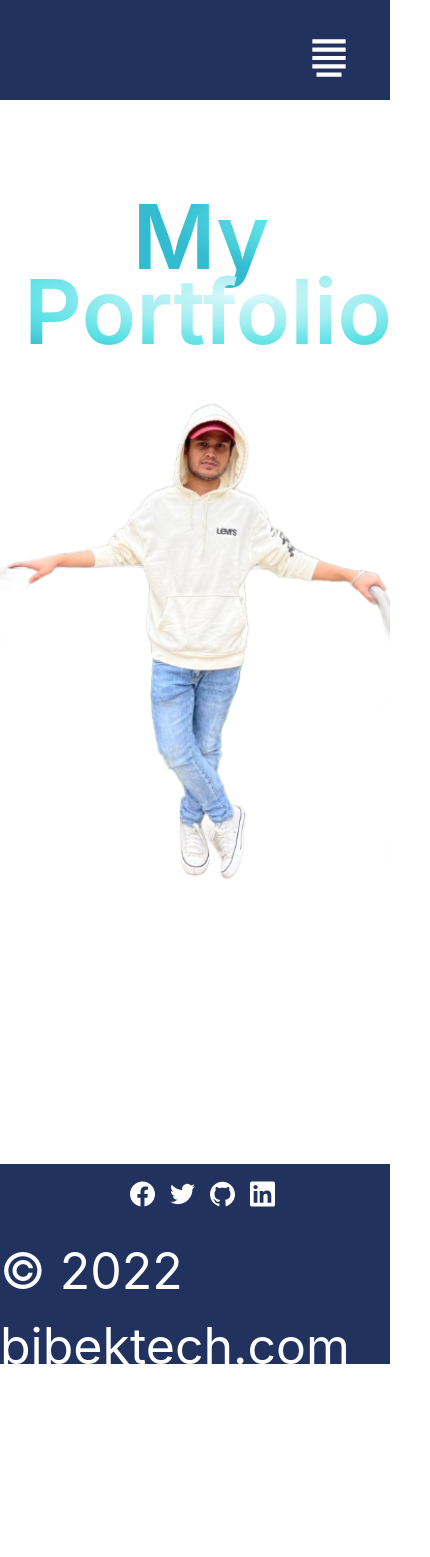
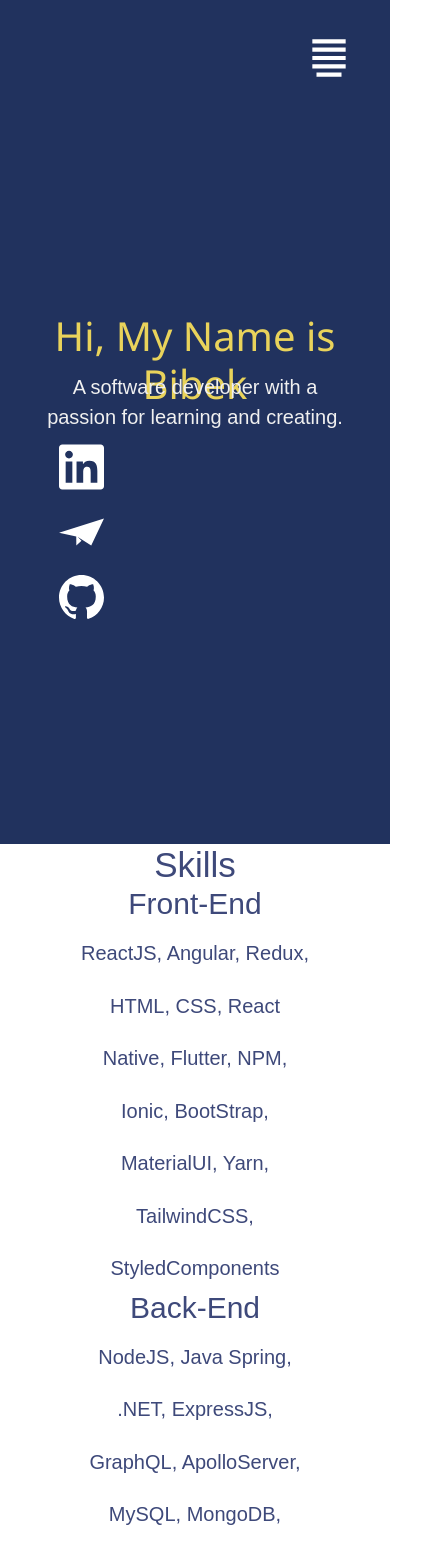
Before and after one commit to bbajagain1/portfolio-website, a React (Create React App) app in the folder portfolio-app/: page / in a window 390 px wide. Shown: the top 1557 px of the page, 430 px wide, since content can reach past the window. Before the commit the page ends 1384 px from the top, so only its background shows below. Built offline with nearby package versions, Linux system fonts and the light colour scheme; a web font is replaced by a local one.

Commit message:
recent more components

```diff
--- a/portfolio-app/package.json
+++ b/portfolio-app/package.json
@@ -3,6 +3,10 @@
   "version": "0.1.0",
   "private": true,
   "dependencies": {
+    "@emotion/react": "^11.10.5",
+    "@emotion/styled": "^11.10.5",
+    "@mui/icons-material": "^5.11.0",
+    "@mui/material": "^5.11.3",
     "@testing-library/jest-dom": "^5.16.5",
     "@testing-library/react": "^13.4.0",
     "@testing-library/user-event": "^13.5.0",
@@ -15,6 +19,7 @@
     "react-router-dom": "^6.6.1",
     "react-scripts": "5.0.1",
     "react-slick": "^0.29.0",
+    "react-vertical-timeline-component": "^3.6.0",
     "slick-carousel": "^1.8.1",
     "web-vitals": "^2.1.4"
   },
--- a/portfolio-app/src/App.js
+++ b/portfolio-app/src/App.js
@@ -1,6 +1,6 @@
 import "./index.css";
 import styles from "./styles";
-import { Navbar, Hero, Education, Projects, Contact,Footer } from "./components";
+import { Navbar, Hero, Education, Projects, Contact,Footer,Experience } from "./components";
 import { BrowserRouter as Router , Routes, Route } from "react-router-dom";
 
 function App() {
@@ -11,8 +11,9 @@ function App() {
         <Routes>
           <Route path="/" element={<Hero />} />
           <Route path="/projects" element={<Projects />} />
-          <Route path="/experience" element={<Education />} />
-          <Route path="/experience" element={<Contact />} />
+          <Route path="/education" element={<Education />} />
+          <Route path="/contact" element={<Contact />} />
+          <Route path="/experience" element={<Experience />} />
         </Routes>
         <Footer />
       </Router>
--- /dev/null
+++ b/portfolio-app/src/components/Experience.jsx
@@ -0,0 +1,52 @@
+import React from "react";
+import {
+  VerticalTimeline,
+  VerticalTimelineElement,
+} from "react-vertical-timeline-component";
+import "react-vertical-timeline-component/style.min.css";
+import SchoolIcon from '@mui/icons-material/School';
+import WorkIcon from '@mui/icons-material/Work';
+
+
+function Experience() {
+    return (
+      <div className="experience">
+        <VerticalTimeline lineColor="#3e497a">
+          <VerticalTimelineElement
+            className="vertical-timeline-element--work"
+            date="2018 - 2020"
+            iconStyle={{ background: "#e9d35b", color: "#fff" }}
+            icon={<WorkIcon />}
+          >
+            <h3 className="vertical-timeline-element-title">
+              Back End Engineer - Apple
+            </h3>
+            <h4 className="vertical-timeline-element-subtitle">
+              Austin, Tx
+            </h4>
+            <p>Developed the backend infrastructure for internal tool.</p>
+          </VerticalTimelineElement>
+
+          <VerticalTimelineElement
+            className="vertical-timeline-element--work"
+            date="2020 - present"
+            iconStyle={{ background: "#e9d35b", color: "#fff" }}
+            icon={<WorkIcon />}
+          >
+            <h3 className="vertical-timeline-element-title">
+              Full Stack Engineer - Twitch
+            </h3>
+            <h4 className="vertical-timeline-element-subtitle">
+              San Francisco, CA
+            </h4>
+            <p>
+              Helped the team launch 2 major features by working both in the front
+              end and back end.
+            </p>
+          </VerticalTimelineElement>
+        </VerticalTimeline>
+      </div>
+    );
+  }
+
+  export default Experience;
--- a/portfolio-app/src/components/Hero.jsx
+++ b/portfolio-app/src/components/Hero.jsx
@@ -1,26 +1,44 @@
-import styles from "../styles";
-import { discount, robot,portfolio } from "../assets";
+import React from "react";
+import { SiMinutemailer, SiGithub, SiLinkedin } from "react-icons/si";
+import "../styles/hero.css";
 
-
-const Hero = () => {
+function Hero() {
   return (
-    <section id="home" className={`flex md:flex-row flex-col ${styles.paddingY}`}>
-      <div className={`flex-1 ${styles.flexStart} flex-col xl:px-0 sm:px-16 px-6`}>
-
-        <div className="flex flex-row justify-between items-center w-full relative left-30">
-          <h1 className="flex-1 font-semibold ss:text-[72px] text-[90px] text-white ss:leading-[100.8px] leading-[75px]">
-            Welcome to  <br className="sm:block hidden" />{" "}
-            <span className="text-gradient"> My Portfolio</span>{" "}
-          </h1>
+    <div className="home">
+      <div className="about">
+        <h2> Hi, My Name is Bibek</h2>
+        <div className="prompt">
+          <p>A software developer with a passion for learning and creating.</p>
+          <SiLinkedin className="icon"/>
+          <SiMinutemailer className="icon"/>
+          <SiGithub className="icon"/>
         </div>
-
       </div>
-
-      <div className={`flex-1 flex ${styles.flexCenter} md:my-0 my-10 relative`}>
-        <img src={portfolio} alt="billing" className="w-[100%] h-[100%] relative left-45" />
+      <div className="skills">
+        <h1> Skills</h1>
+        <ol className="list">
+          <li className="item">
+            <h2> Front-End</h2>
+            <span>
+              ReactJS, Angular, Redux, HTML, CSS, React Native, Flutter, NPM,
+              Ionic, BootStrap, MaterialUI, Yarn, TailwindCSS, StyledComponents
+            </span>
+          </li>
+          <li className="item">
+            <h2>Back-End</h2>
+            <span>
+              NodeJS, Java Spring, .NET, ExpressJS, GraphQL, ApolloServer,
+              MySQL, MongoDB, DynamoDB, DigitalOcean, AWS S3, MS SQL
+            </span>
+          </li>
+          <li className="item">
+            <h2>Languages</h2>
+            <span>JavaScript, Java, Python, C#, C, C++, TypeScript, Go</span>
+          </li>
+        </ol>
       </div>
-    </section>
+    </div>
   );
-};
+}
 
 export default Hero;
--- a/portfolio-app/src/components/index.js
+++ b/portfolio-app/src/components/index.js
@@ -4,5 +4,5 @@ import Education from "./Education";
 import Projects from "./Projects";
 import Contact from "./Contact";
 import Footer from "./Footer";
-
-export{Navbar,Hero,Education,Projects,Contact,Footer} ;
+import Experience from "./Experience";
+export{Navbar,Hero,Education,Projects,Contact,Footer,Experience} ;
--- a/portfolio-app/src/styles/footer.css
+++ b/portfolio-app/src/styles/footer.css
@@ -1,6 +1,6 @@
 .footer {
   width: 100%;
-    height: 200px;
+  height: 100px;
   background: #21325e;
   display: flex;
   justify-content: center;
@@ -8,6 +8,7 @@
   flex-direction: column;
   padding-top: 10px;
   margin-top: 200px;
+  padding-bottom: 20px;
 }
 
 .socialMedia {
@@ -19,7 +20,7 @@
 }
 
 .icon {
-    padding-left:15px
+  padding-left: 15px;
 }
 
 .footer p {
@@ -27,7 +28,12 @@
 }
 
 @media only screen and (max-width: 600px) {
+  .social-media {
+    padding-bottom: 20px
+  }
   .footer {
-      font-size: 50px;
+    padding-top: 5px;
+    font-size: 10px;
+    height: 80px;
   }
 }
--- a/portfolio-app/src/styles/hero.css
+++ b/portfolio-app/src/styles/hero.css
@@ -0,0 +1,84 @@
+.home {
+    width: 100%;
+    align-items: center;
+    font-family: "Arial", sans-serif;
+    color: #3e497a;
+  }
+
+  .about {
+    width: 100%;
+    height: calc(100vh - 100px);
+    display: flex;
+    flex-direction: column;
+    justify-content: center;
+    align-items: center;
+    text-align: center;
+    background-color: #21325e;
+    color: #f0f0f0;
+  }
+
+  .about h2 {
+    font-family: "Segoe UI", Tahoma, Geneva, Verdana, sans-serif;
+    font-size: 80px;
+    color: #e9d35b;
+    height: 50px;
+  }
+
+  .about .prompt {
+    width: 40%;
+    font-size: 30px;
+  }
+  .prompt svg {
+    font-size: 60px;
+    margin: 5px;
+    color: white;
+  }
+
+  .skills {
+    font-size: 35px;
+    width: 100%;
+    display: flex;
+    justify-content: center;
+    flex-direction: column;
+    align-items: center;
+  }
+
+  .skills h1 {
+    color: #3e497a;
+  }
+
+  .skills .list {
+    list-style: none;
+    width: 60%;
+  }
+
+  .list span {
+    font-size: 20px;
+  }
+
+  .icon {
+    font-size: 70px;
+  }
+
+  @media only screen and (max-width: 600px) {
+    .about h2 {
+      font-size: 40px;
+    }
+
+    .about .prompt {
+      margin-top: 10px;
+      font-size: 20px;
+      width: 80%;
+    }
+
+    .skills {
+      text-align: center;
+    }
+    .list {
+      padding: 0;
+    }
+
+    .skills h2 {
+      font-size: 30px;
+    }
+  }
```
Also changed, not shown: 1 other file (tests, documents, lock files or other folders). Lines whose indentation alone changed are shown as unchanged.
